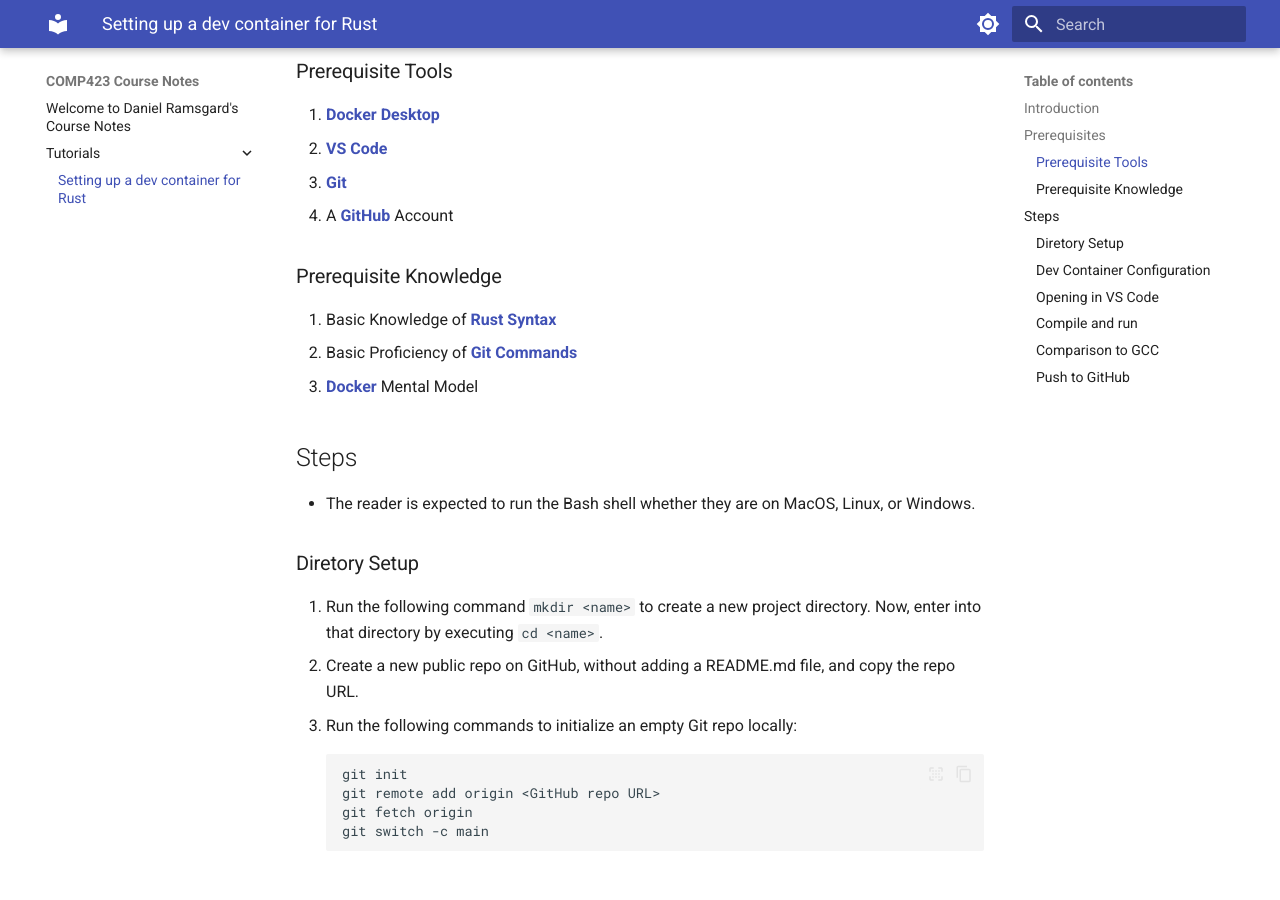
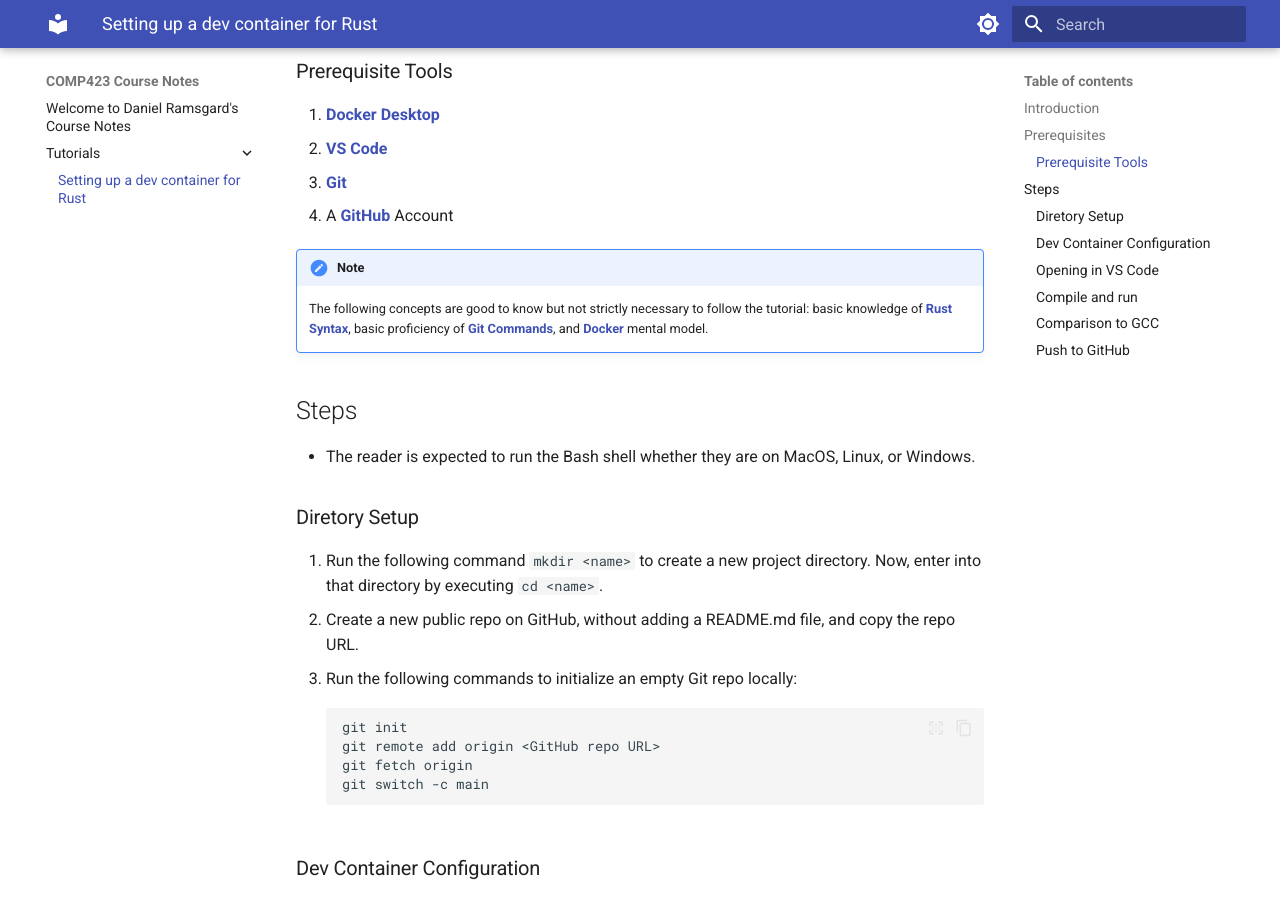
Before and after one commit to DanielRamsgard/comp423-course-notes, an MkDocs documentation site: the page built from docs/tutorials/rust-setup.md, in a window 1280 px wide and 900 px high, scrolled down 390 px. Built offline with MkDocs 1.6.1 and Material for MkDocs 9.7.7, drawn with Linux system fonts in a browser that asks for light colours.

Commit message:
adding admonitions

```diff
--- a/docs/tutorials/rust-setup.md
+++ b/docs/tutorials/rust-setup.md
@@ -16,11 +16,11 @@
 3. [**Git**](https://git-scm.com/downloads)
 4. A [**GitHub**](https://github.com/) Account
 
-### Prerequisite Knowledge
-
-1. Basic Knowledge of [**Rust Syntax**](https://www.rust-lang.org/learn)
-2. Basic Proficiency of [**Git Commands**](https://git-scm.com/doc)
-3. [**Docker**](https://docs.docker.com/desktop/) Mental Model
+!!! Note
+    The following concepts are good to know but not strictly necessary to follow the tutorial:
+    basic knowledge of [**Rust Syntax**](https://www.rust-lang.org/learn),
+    basic proficiency of [**Git Commands**](https://git-scm.com/doc),
+    and [**Docker**](https://docs.docker.com/desktop/) mental model.
 
 ## Steps
 
```
